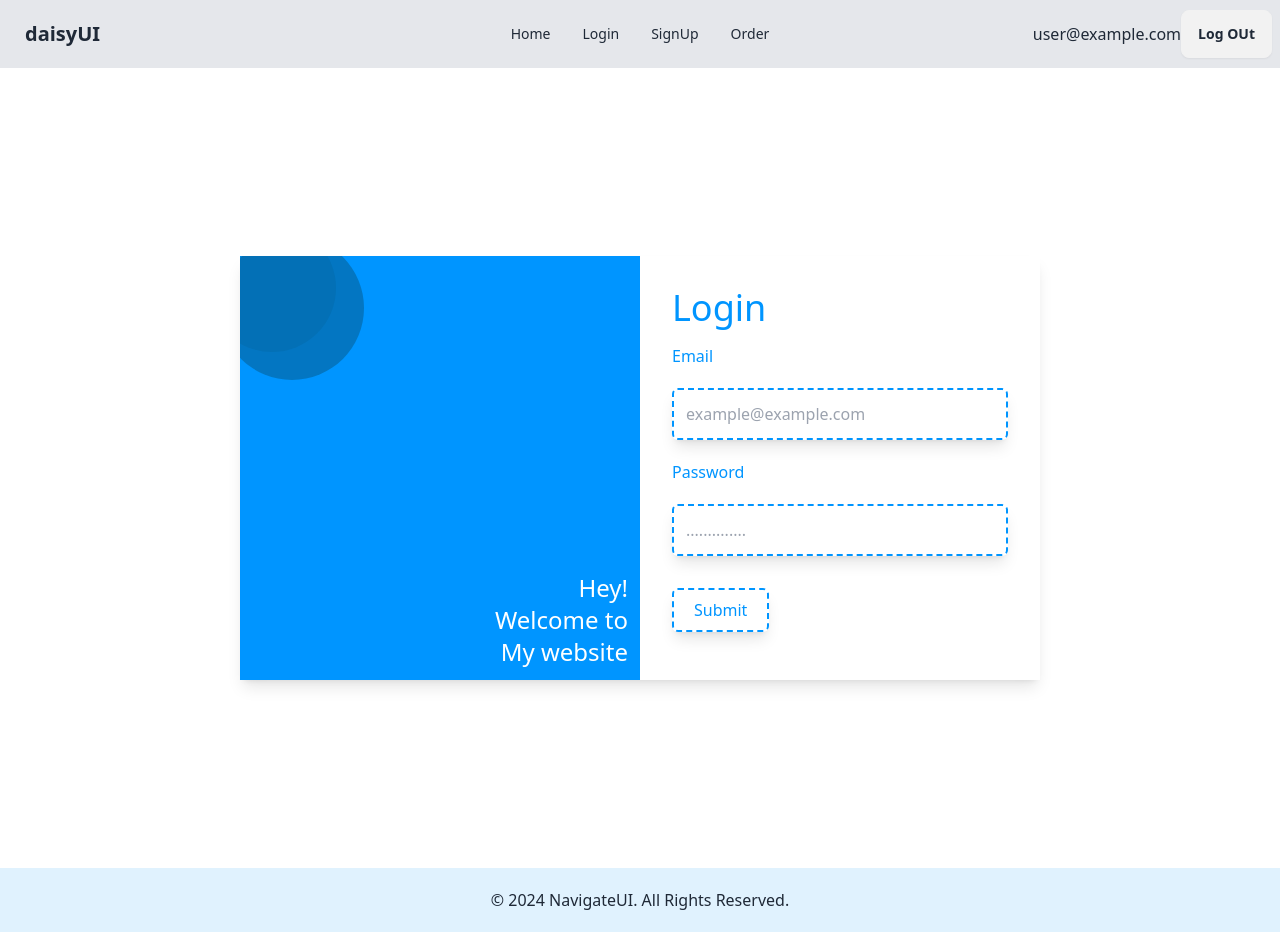
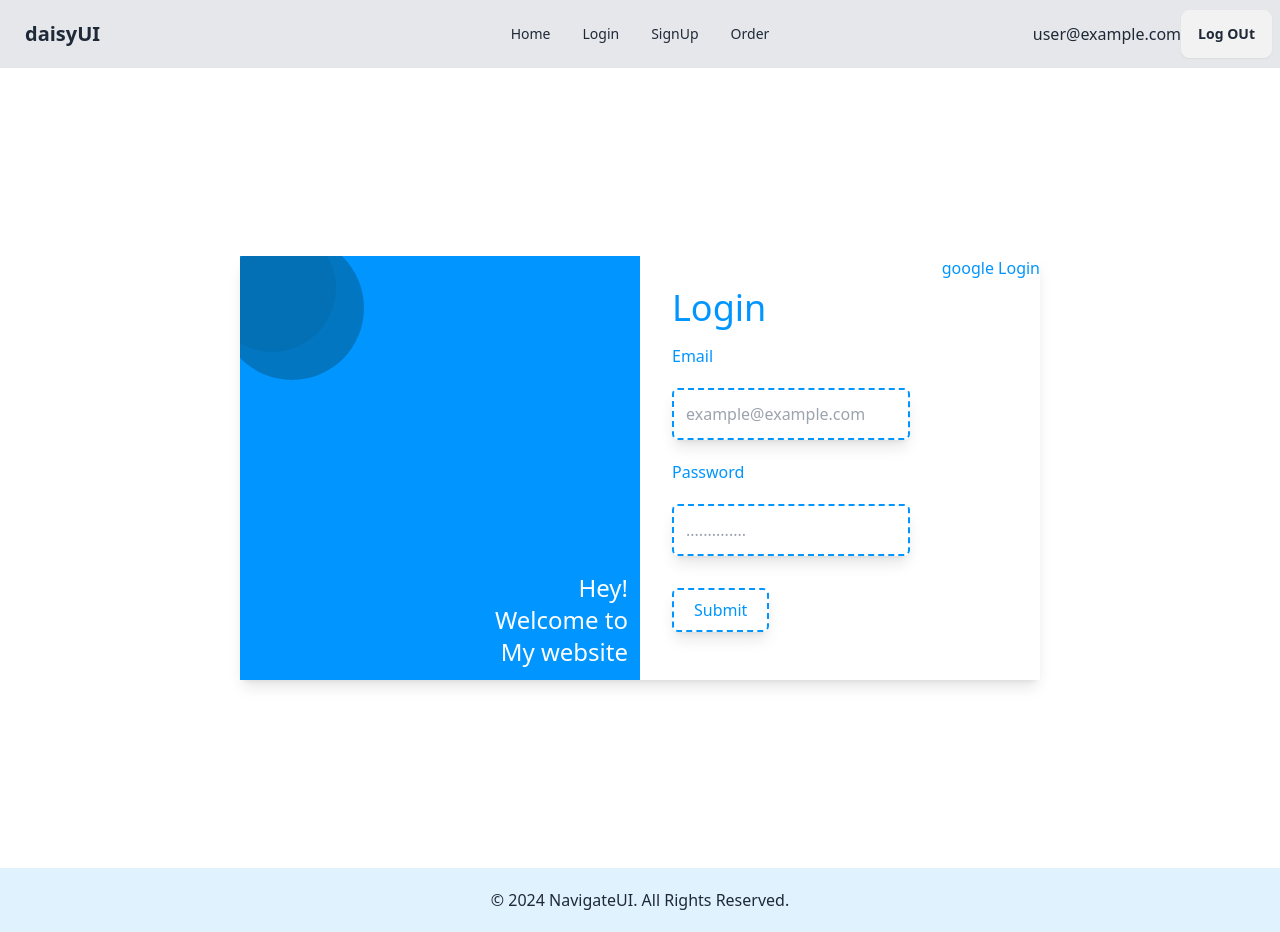
Before and after one commit to Animes101/fire-base-login-user, a React (Vite) app: page /login in a window 1280 px wide. Built offline with nearby package versions, Linux system fonts and the light colour scheme; no server answers; sample sign-in values are in the browser's storage.

Commit message:
project complated

```diff
--- a/src/Provider/AuthProvider.jsx
+++ b/src/Provider/AuthProvider.jsx
@@ -1,10 +1,13 @@
 import { createContext, useEffect, useState } from "react";
-import {createUserWithEmailAndPassword, onAuthStateChanged, signOut } from "firebase/auth";
+import {createUserWithEmailAndPassword, onAuthStateChanged, signInWithPopup, signOut } from "firebase/auth";
 import { signInWithEmailAndPassword } from "firebase/auth";
+import { GoogleAuthProvider } from "firebase/auth";
 import PropTypes from 'prop-types';
 import auth from './../firebase.console';
 
 export const AuthContext=createContext(null);
+
+const googleProvider = new GoogleAuthProvider();
 
 const AuthProvider = ({children}) => {
 
@@ -42,7 +45,12 @@ useEffect(()=>{
     }
 },[])
 
-const authInfo={user,createUser,loginUser,logOut,loading}
+const loginGoogle=()=>{
+    setLoading(true)
+    return signInWithPopup(auth,googleProvider)
+}
+
+const authInfo={user,createUser,loginUser,logOut,loading,loginGoogle}
 
   return <AuthContext.Provider value={authInfo}>
     {children}
--- a/src/pages/Login.jsx
+++ b/src/pages/Login.jsx
@@ -3,7 +3,7 @@ import { AuthContext } from "../Provider/AuthProvider";
 import { useNavigate } from "react-router-dom";
 
 const Login = () => {
-  const { loginUser } = useContext(AuthContext);
+  const { loginUser,loginGoogle } = useContext(AuthContext);
 
   const navigate = useNavigate();
 
@@ -26,6 +26,16 @@ const Login = () => {
         console.log(err.message);
       });
   };
+
+  const handleGoogleLogin=()=>{
+    loginGoogle()
+    .then(res=>{
+      console.log(res.user)
+    })
+    .catch(err=>{
+      console.log(err.message);
+    })
+  }
   return (
     <div className="flex justify-center items-center h-screen">
       <div className="w-full mx-auto lg:w-[800px] shadow-lg bg-white flex group text-[#0095ff]">
@@ -70,6 +80,9 @@ const Login = () => {
             Submit
           </button>
         </form>
+        <div>
+          <button onClick={handleGoogleLogin}>google Login</button>
+        </div>
       </div>
     </div>
   );
```
